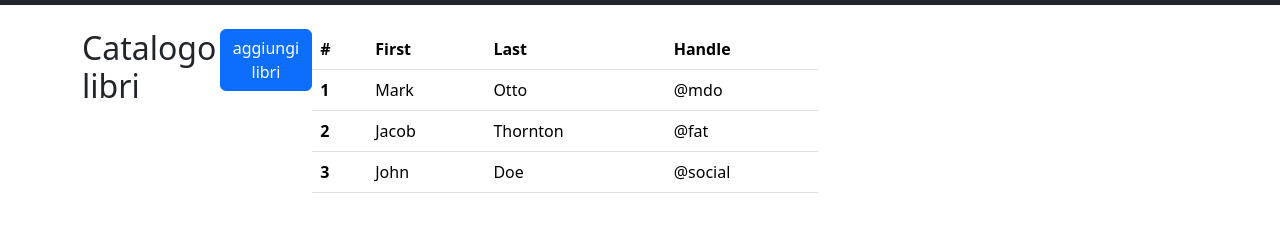
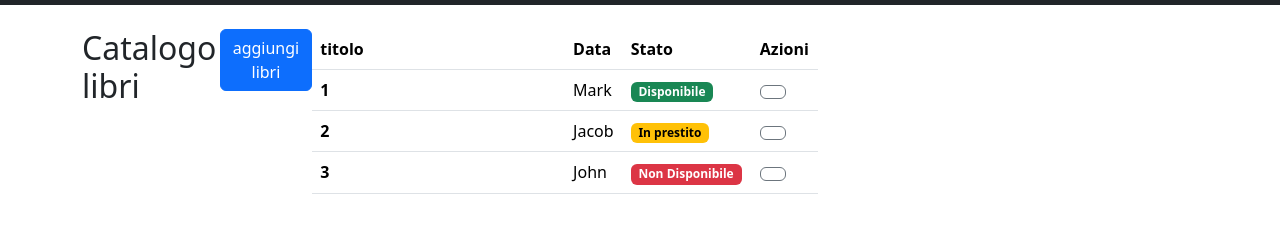
Before and after one commit to KWAshen/html-css-bootstrap-dashboard, a plain HTML site: page index.html in a window 1280 px wide. Shown: the part 87-320 px from the top of the page. Drawn offline with nearby package versions, Linux system fonts and the light colour scheme.

Commit message:
inizio tabella

```diff
--- a/index.html
+++ b/index.html
@@ -5,6 +5,7 @@
   <meta name="viewport" content="width=device-width, initial-scale=1.0">
   <link href="https://cdn.jsdelivr.net/npm/bootstrap@5.3.7/dist/css/bootstrap.min.css" rel="stylesheet" integrity="sha384-LN+7fdVzj6u52u30Kp6M/trliBMCMKTyK833zpbD+pXdCLuTusPj697FH4R/5mcr" crossorigin="anonymous">
   <link rel="stylesheet" href="styles.css">
+
 
   <title>Document</title>
 </head>
@@ -53,30 +54,57 @@
           <table class="table table-sriped">
   <thead>
     <tr>
-      <th scope="col">#</th>
-      <th scope="col">First</th>
-      <th scope="col">Last</th>
-      <th scope="col">Handle</th>
+      <th scope="col" >titolo</th>
+      <th scope="col">Data</th>
+      <th scope="col">Stato</th>
+      <th scope="col">Azioni</th>
     </tr>
   </thead>
   <tbody>
     <tr>
-      <th scope="row">1</th>
+      <th class="w-50">1</th>
       <td>Mark</td>
-      <td>Otto</td>
-      <td>@mdo</td>
+      <td>
+        <span class="badge text-bg-success">Disponibile</span>
+      </td>
+      <td>
+        <a href="#" class="btn-outline-secondery">
+          <i class="fas fa-pensil"></i>
+        </a>
+        <button class="btn btn-outline-secondary">
+          <i class="fas fa-trash"></i>
+        </button>
+      </td>
     </tr>
     <tr>
-      <th scope="row">2</th>
+      <th>2</th>
       <td>Jacob</td>
-      <td>Thornton</td>
-      <td>@fat</td>
+      <td>
+        <span class="badge text-bg-warning">In prestito</span>
+      </td>
+      <td>
+        <a href="#" class="btn-outline-secondery">
+          <i class="fas fa-trash"></i>
+        </a>
+        <button class="btn btn-outline-secondary">
+          <i class="fas fa-trash"></i>
+        </button>
+      </td>
     </tr>
     <tr>
-      <th scope="row">3</th>
+      <th>3</th>
       <td>John</td>
-      <td>Doe</td>
-      <td>@social</td>
+      <td>
+        <span class="badge text-bg-danger">Non Disponibile</span>
+      </td>
+      <td>
+        <a href="#" class="btn-outline-secondery">
+          <i class="fas fa-trash"></i>
+        </a>
+        <button class="btn btn-outline-secondary">
+          <i class="fas fa-trash"></i>
+        </button>
+      </td>
     </tr>
   </tbody>
 </table>
@@ -88,15 +116,6 @@
   </main>
 
 
-
-
-
-
-
-
-
-
-
   <script src="https://cdn.jsdelivr.net/npm/bootstrap@5.3.7/dist/js/bootstrap.bundle.min.js" integrity="sha384-ndDqU0Gzau9qJ1lfW4pNLlhNTkCfHzAVBReH9diLvGRem5+R9g2FzA8ZGN954O5Q" crossorigin="anonymous"></script>
 </body>
 
```
